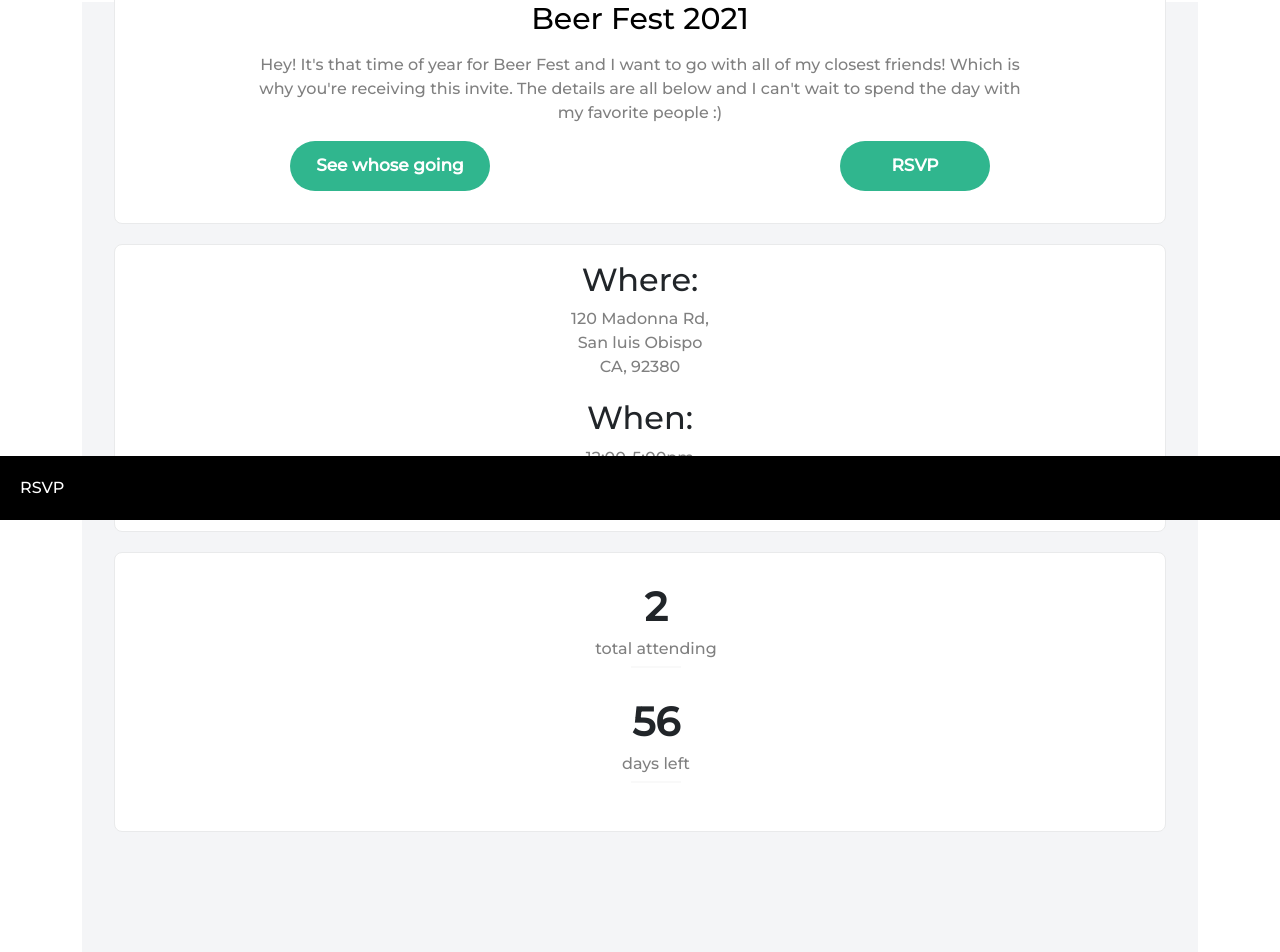
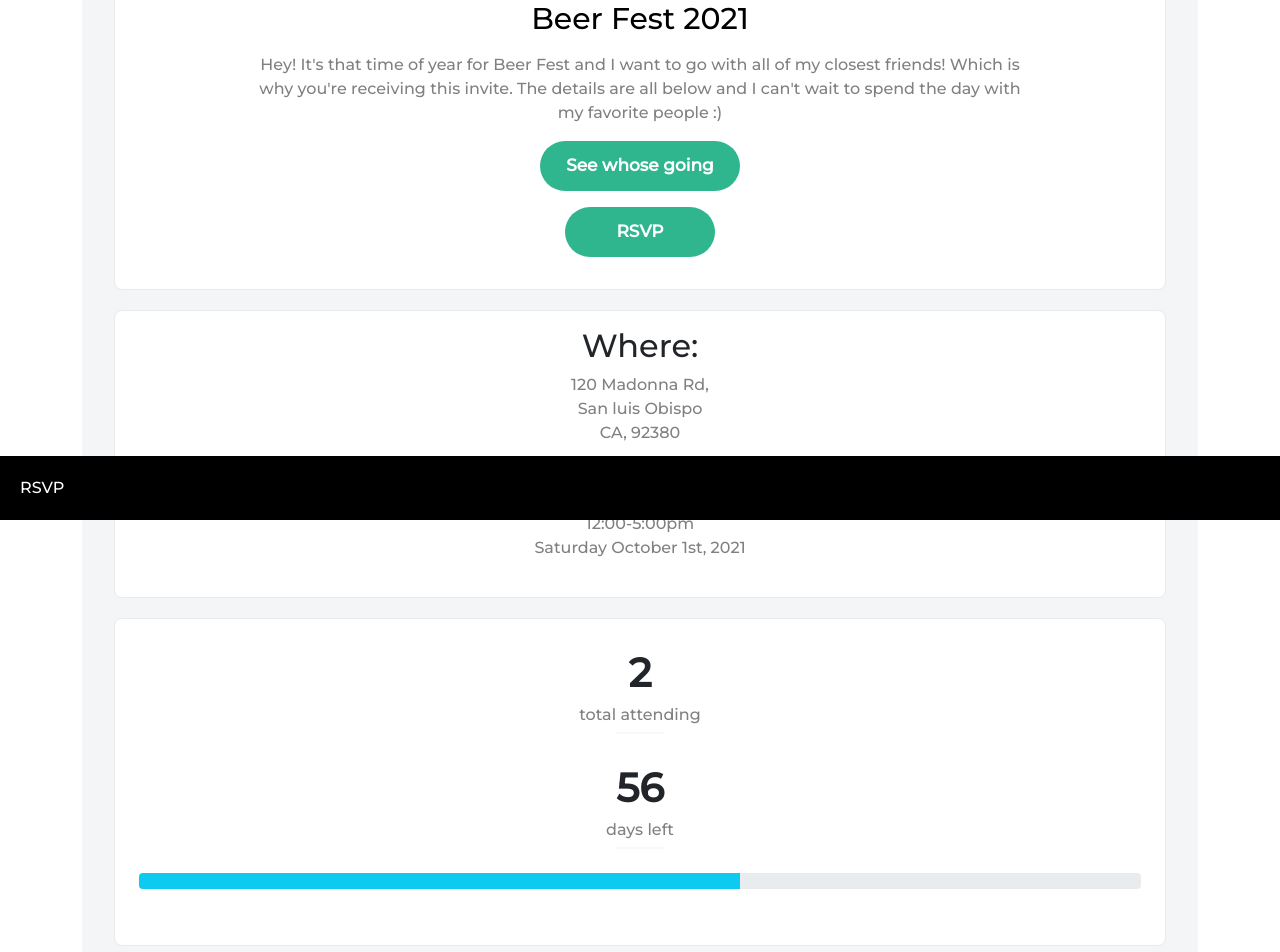
Before and after one commit to kristenwood123/RSVP-react-app, a React (Create React App) app: page / in a window 1280 px wide. Shown: the part 280-1232 px from the top of the page. Built offline with nearby package versions, Linux system fonts and the light colour scheme; grey boxes are pictures that could not be loaded.

Commit message:
fixed btn container

```diff
--- a/src/components/Details.js
+++ b/src/components/Details.js
@@ -29,7 +29,7 @@ const Details = () => {
         </article>
 
            <article className='details-card stats'>
-            <ul>
+            <ul id='list-stats'>
               <li className='details-nums'>{count}</li>
               <li>
                 <p>total attending</p>
@@ -38,8 +38,8 @@ const Details = () => {
               <li className='details-nums'>56</li>
               <p>days left</p>
               <hr className='details-hr'/>
-              <div>
-                {/* <ProgressBar now={60}/> */}
+              <div id='progress-bar'>
+                <ProgressBar now={60} variant='info' />
               </div>
             </ul>
            </article>
--- a/src/index.css
+++ b/src/index.css
@@ -1,5 +1,4 @@
 :root {
-  --color-win: #78cf82;
   --font-family-lato: "Lato", sans-serif;
   --font-family-montserrat: "Montserrat", sans-serif;
   --gray-text: gray;
@@ -46,9 +45,11 @@ header {
   font-family: var(--font-family-main);
 }
 
-ul {
+#list-stats {
   list-style-type: none;
   background-color: white;
+  margin-bottom: 0;
+  padding-left: 0;
 }
 
 .navigation a {
@@ -84,6 +85,10 @@ ul {
   text-align: center;
   padding-bottom: 100px;
   background-color: #f4f5f7;
+}
+
+h2 {
+  font-size: 21px;
 }
 
 .details__header {
@@ -167,8 +172,12 @@ ul {
   flex-direction: column;
 }
 
-h2 {
-  font-size: 21px;
+.progress {
+  margin: 1.5rem;
+}
+
+.progress-custom {
+  background-color: black;
 }
 
 /* RSVP---------------------------------------------------- */
@@ -293,3 +302,11 @@ fieldset {
 .footer p {
   margin: 20px;
 }
+
+/* -------------------- Media Queries -------------------- */
+@media screen and (min-width: 375px) {
+  .btn-container {
+    flex-direction: column;
+    align-items: center;
+  }
+}
```
